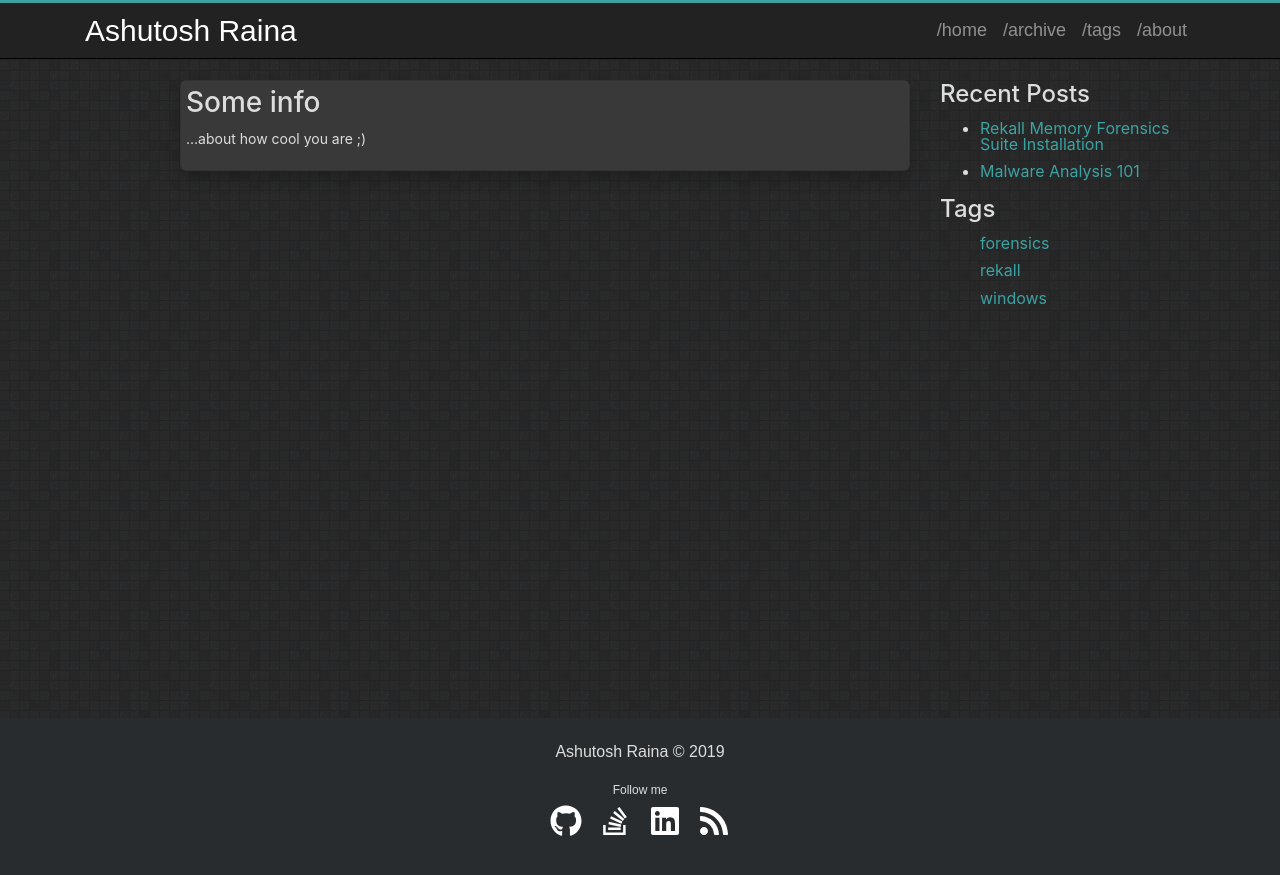
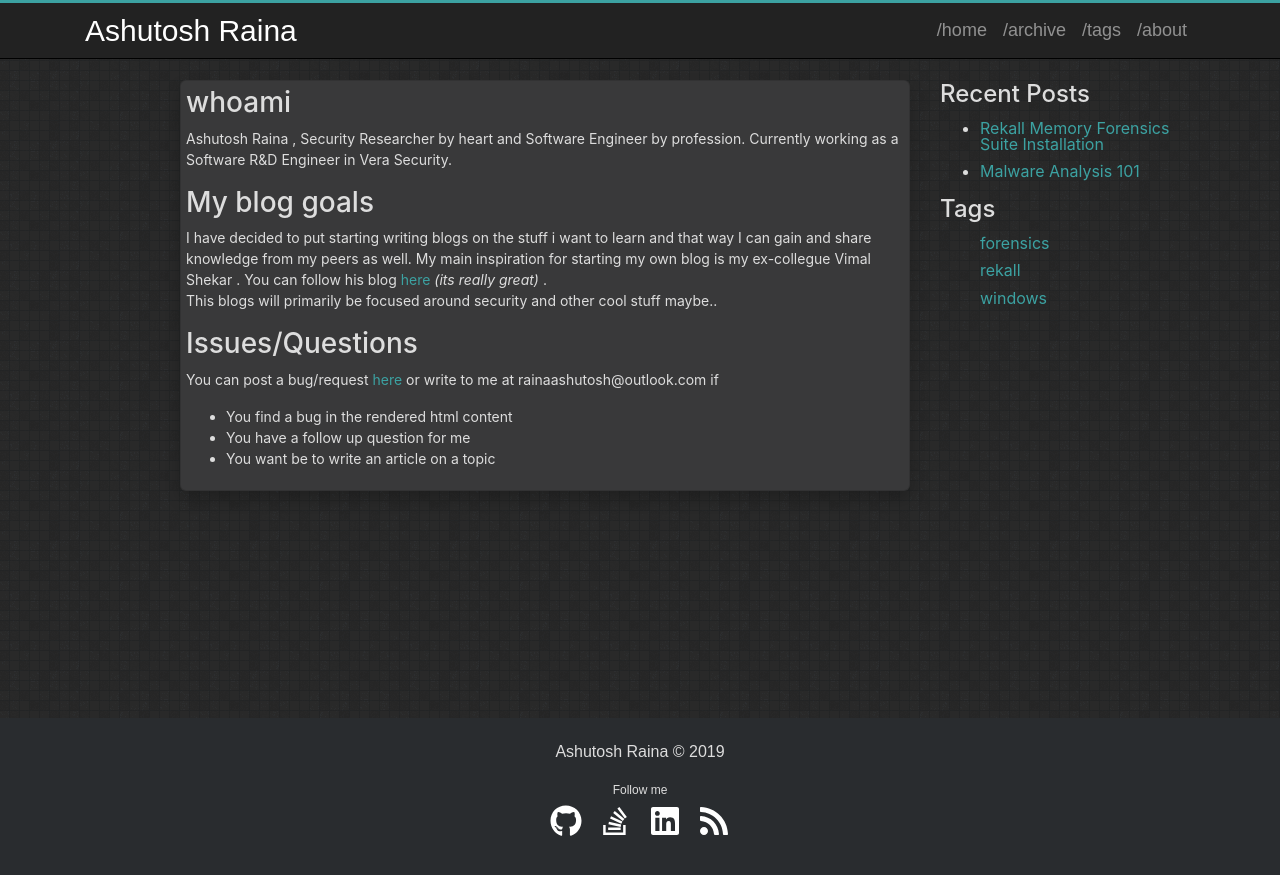
Before and after one commit to rainaashutosh/rainaashutosh.github.io, a Jekyll site: the page built from about.md, in a window 1280 px wide. Shown: the top 875 px of the page. Built offline with Jekyll 4.4.1, drawn with Linux system fonts in a browser that asks for light colours.

Commit message:
Added about page

```diff
--- a/about.md
+++ b/about.md
@@ -4,5 +4,15 @@ title: About
 
 ---
 
-# Some info
-...about how cool you are ;)
+# whoami
+Ashutosh Raina , Security Researcher by heart and Software Engineer by profession. Currently working as a Software R&D Engineer in Vera Security.
+
+# My blog goals
+I have decided to put starting writing blogs on the stuff i want to learn and that way I can gain and share knowledge from my peers as well. My main inspiration for starting my own blog is my ex-collegue Vimal Shekar . You can follow his blog [here](https://vimalshekar.github.io) _(its really great)_ .
+This blogs will primarily be focused around security and other cool stuff maybe..
+
+# Issues/Questions
+You can post a bug/request [here](https://github.com/rainaashutosh/rainaashutosh.github.io/issues) or write to me at rainaashutosh@outlook.com if
+- You find a bug in the rendered html content
+- You have a follow up question for me
+- You want be to write an article on a topic
```
